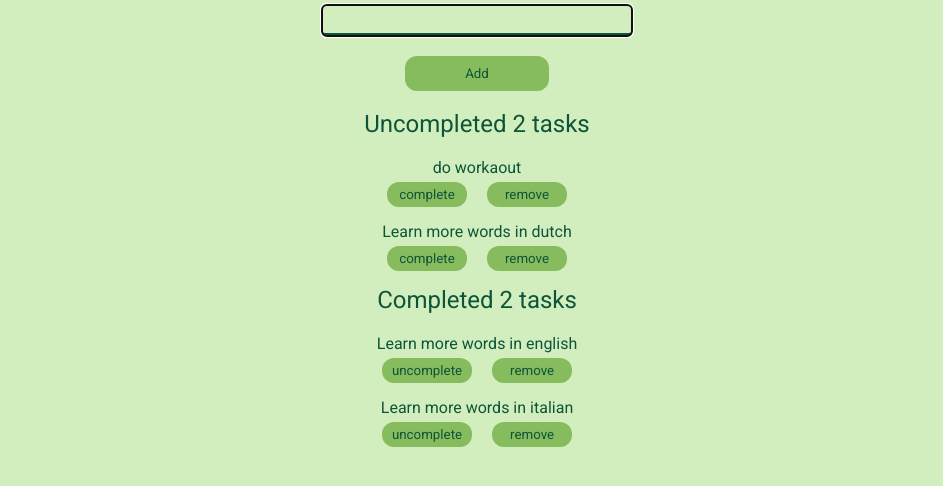
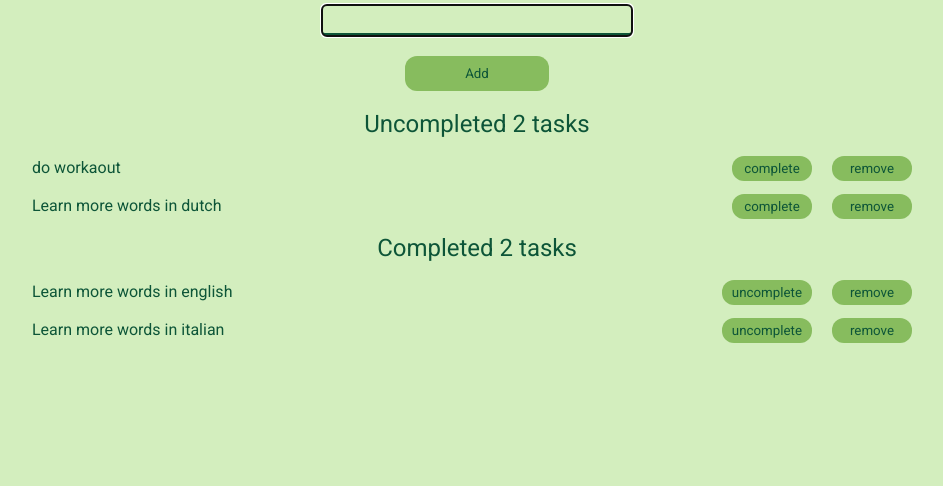
Before and after one commit to hydraChaosu/TryRedux, a React (Create React App) app: page / in a window 1280 px wide. Shown: the top 486 px of the page, without its empty margins (163-1106 px from the left). Built offline with nearby package versions, Linux system fonts and the light colour scheme; no server answers.

Commit message:
Add support for diffrent sizes

```diff
--- a/src/styles/main.scss
+++ b/src/styles/main.scss
@@ -103,6 +103,20 @@ button {
                 justify-content: center;
             }
         }
+
+        @media (min-width:600px) {
+            li {
+                display: flex;
+                align-items: baseline;
+
+                p {
+                    flex-grow: 1;
+                    text-align: left;
+                }
+
+                .buttons {}
+            }
+        }
     }
 }
 
```
